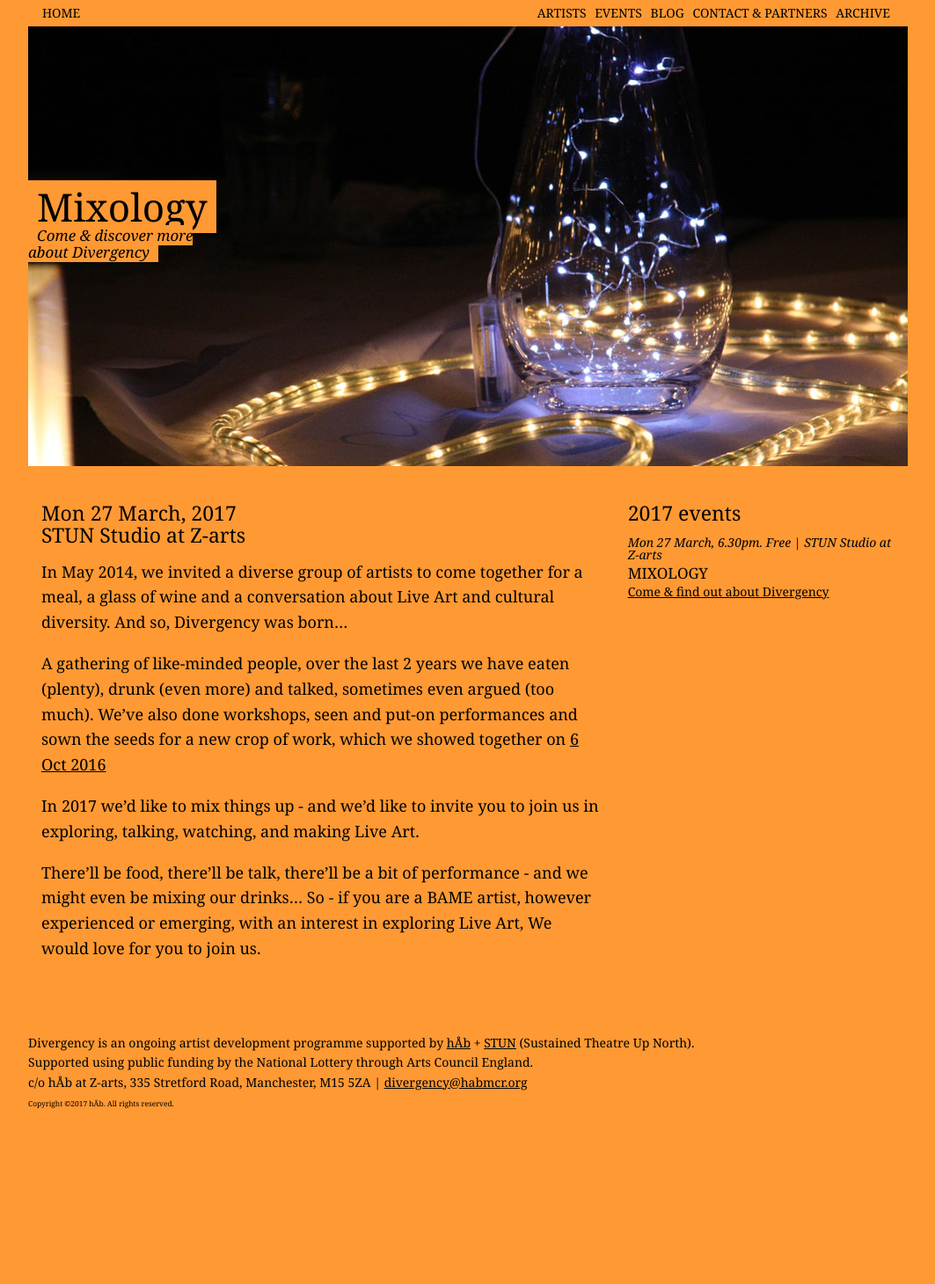
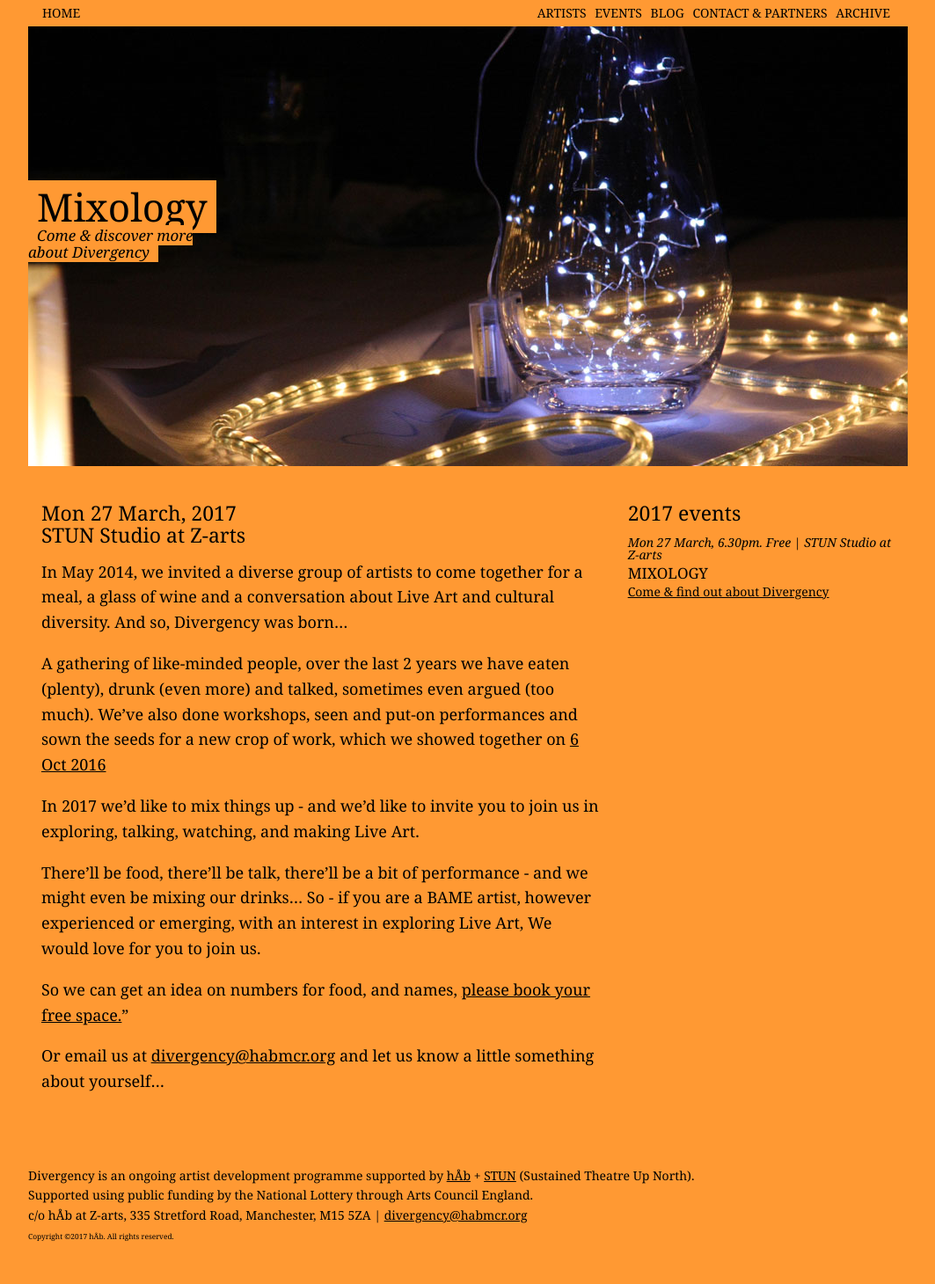
Before and after one commit to divergencymcr/divergencymcr.github.io, a Jekyll site: the page built from current/2017/mixology/index.md, in a window 1280 px wide. Shown: the whole page at 88% size, without its empty margins (108-1171 px from the left). Built offline with Jekyll 4.4.1, drawn with Linux system fonts in a browser that asks for light colours; before the commit the page ends 1308 px from its top, so only the background shows below that.

Commit message:
text addition to mixology text and eventrite link

```diff
--- a/current/2017/mixology/index.md
+++ b/current/2017/mixology/index.md
@@ -32,3 +32,7 @@ In 2017 we’d like to mix things up - and we’d like to invite you to join us
 
 There’ll be food, there’ll be talk, there’ll be a bit of performance - and we might even be mixing our drinks…
 So - if you are a BAME artist, however experienced or emerging, with an interest in exploring Live Art, We would love for you to join us.
+
+So we can get an idea on numbers for food, and names, <a href="http://www.eventbrite.co.uk/e/mixology-2017-tickets-32231126166" target="_blank"> please book your free space.</a>"
+
+Or email us at <mailto:divergency@habmcr.org> and let us know a little something about yourself...
```
